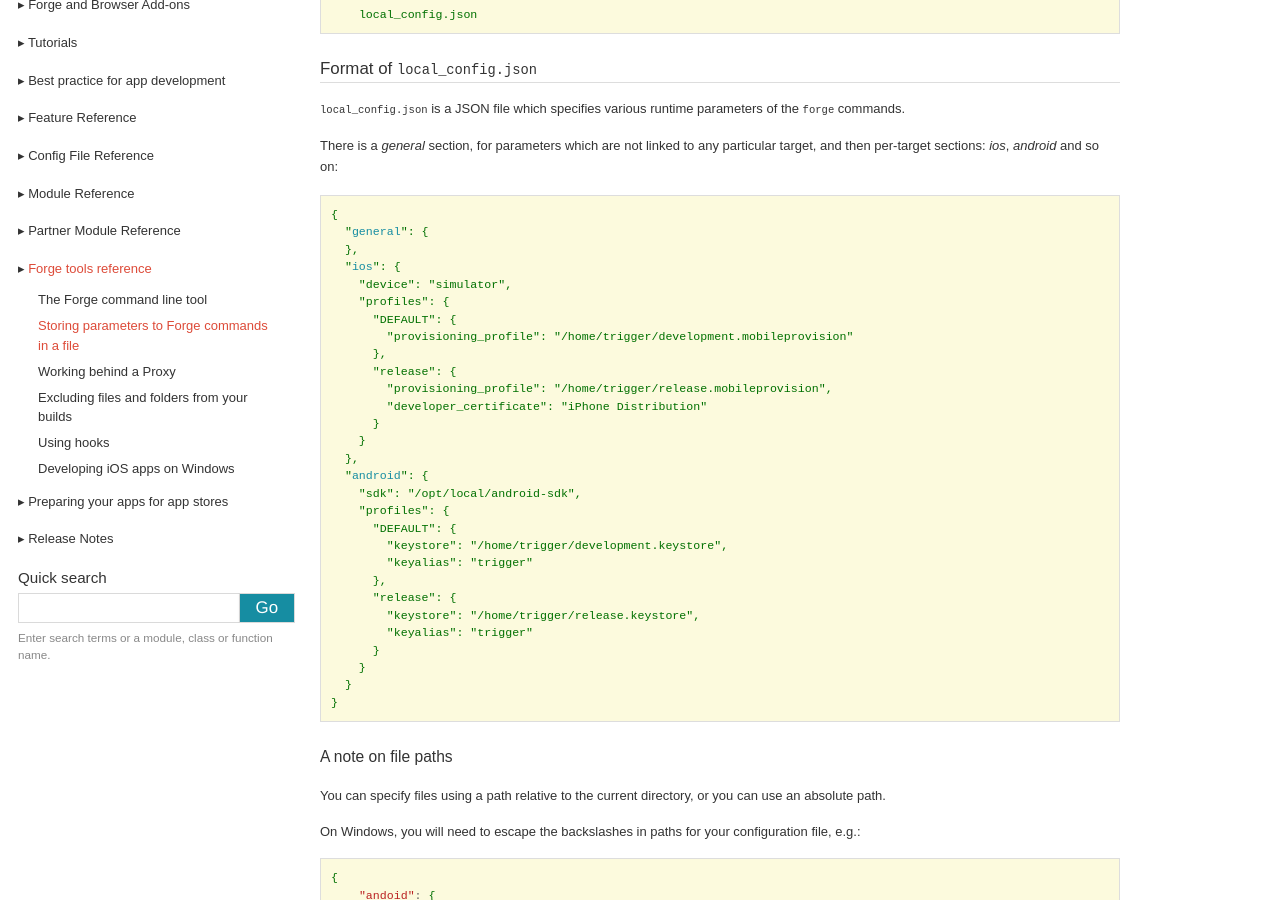
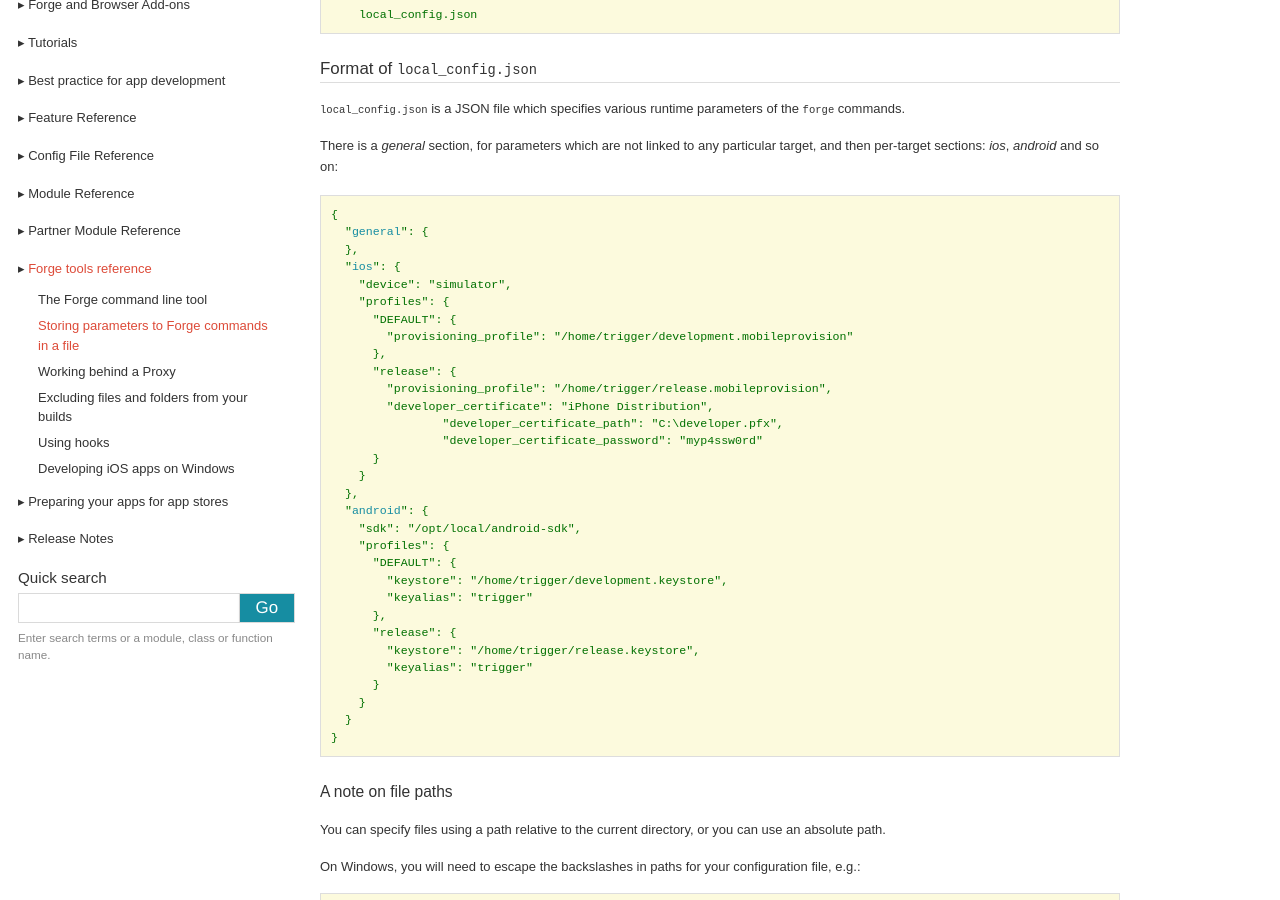
Before and after one commit to trigger-corp/Forge-Documentation, a Sphinx documentation site: the page built from source/tools/local-config.rst, in a window 1280 px wide and 900 px high, scrolled down 343 px. Built offline with Sphinx 7.4.7, drawn with Linux system fonts in a browser that asks for light colours; some web fonts are replaced; some of the changed text lies outside the part shown.

Commit message:
Add windows ios config options

```diff
--- a/source/tools/local-config.rst
+++ b/source/tools/local-config.rst
@@ -31,7 +31,9 @@ There is a *general* section, for parameters which are not linked to any particu
         },
         "release": {
           "provisioning_profile": "/home/trigger/release.mobileprovision",
-          "developer_certificate": "iPhone Distribution"
+          "developer_certificate": "iPhone Distribution",
+		  "developer_certificate_path": "C:\\developer.pfx",
+		  "developer_certificate_password": "myp4ssw0rd"
         }
       }
     },
@@ -112,12 +114,14 @@ device                   --ios.device                        Either ``simulator`
 
 All other settings should be placed inside a :ref:`profile <local_conf-profiles>`: available settings are shown below:
 
-======================== =================================== ===============================================
-Profile Config Option    Command-line Option                 Meaning
-======================== =================================== ===============================================
-provisioning_profile     --ios.profile.provisioning_profile  Provisioning Profile to embed into your iOS app
-developer_certificate    --ios.profile.developer_certificate Name of certificate to sign iOS app with
-======================== =================================== ===============================================
+=============================== ============================================ =======================================================
+Profile Config Option           Command-line Option                          Meaning
+=============================== ============================================ =======================================================
+provisioning_profile            --ios.profile.provisioning_profile           Provisioning Profile to embed into your iOS app
+developer_certificate           --ios.profile.developer_certificate          Name of certificate to sign iOS app with (OS X only)
+developer_certificate_path      --ios.profile.developer_certificate_path     Path to developer certificate (Windows only)
+developer_certificate_password  --ios.profile.developer_certificate_password Password for given developer certificate (Windows only)
+=============================== ============================================ =======================================================
 
 .. _local_conf-android:
 
```
